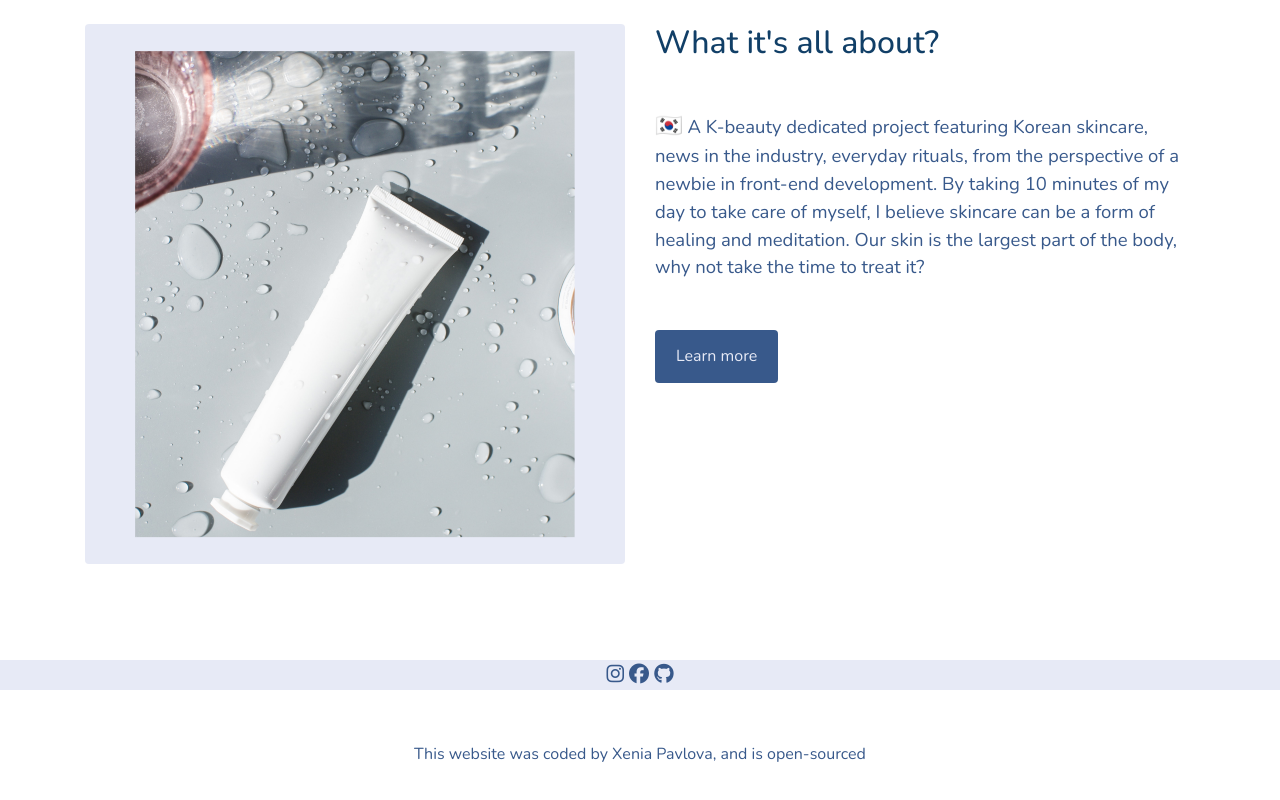
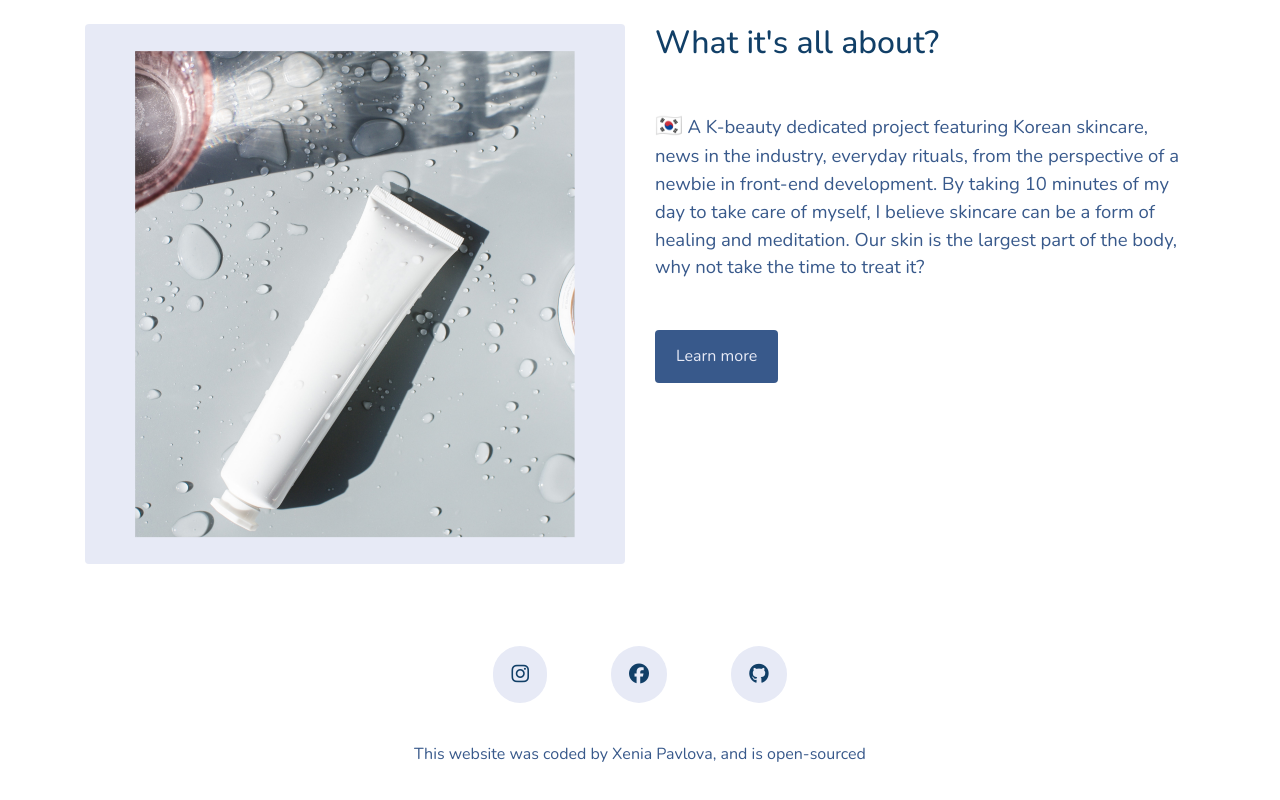
Before and after one commit to XENIAAPavlova/Thematic-website, a plain HTML site: page index.html in a window 1280 px wide. Shown: the part 738-1538 px from the top of the page. Drawn offline with nearby package versions, Linux system fonts and the light colour scheme.

Commit message:
Added styles for social icons & links

```diff
--- a/css/style.css
+++ b/css/style.css
@@ -164,7 +164,17 @@ href {
   padding: 120 60px;
 }
 
-.social-link {
+.social-link a {
+  text-decoration: none;
+  margin: 0 30px;
+  color: var(--secondary-color);
+  background: var(--light-color);
+  padding: 15px 18px;
+  border-radius: 50px;
+  font-size: 20px;
+}
+
+.social-icon {
   text-decoration: none;
   color: var(--secondary-color);
   background: var(--light-color);
```
Also changed, not shown: contact.html (+5 -5 lines).
